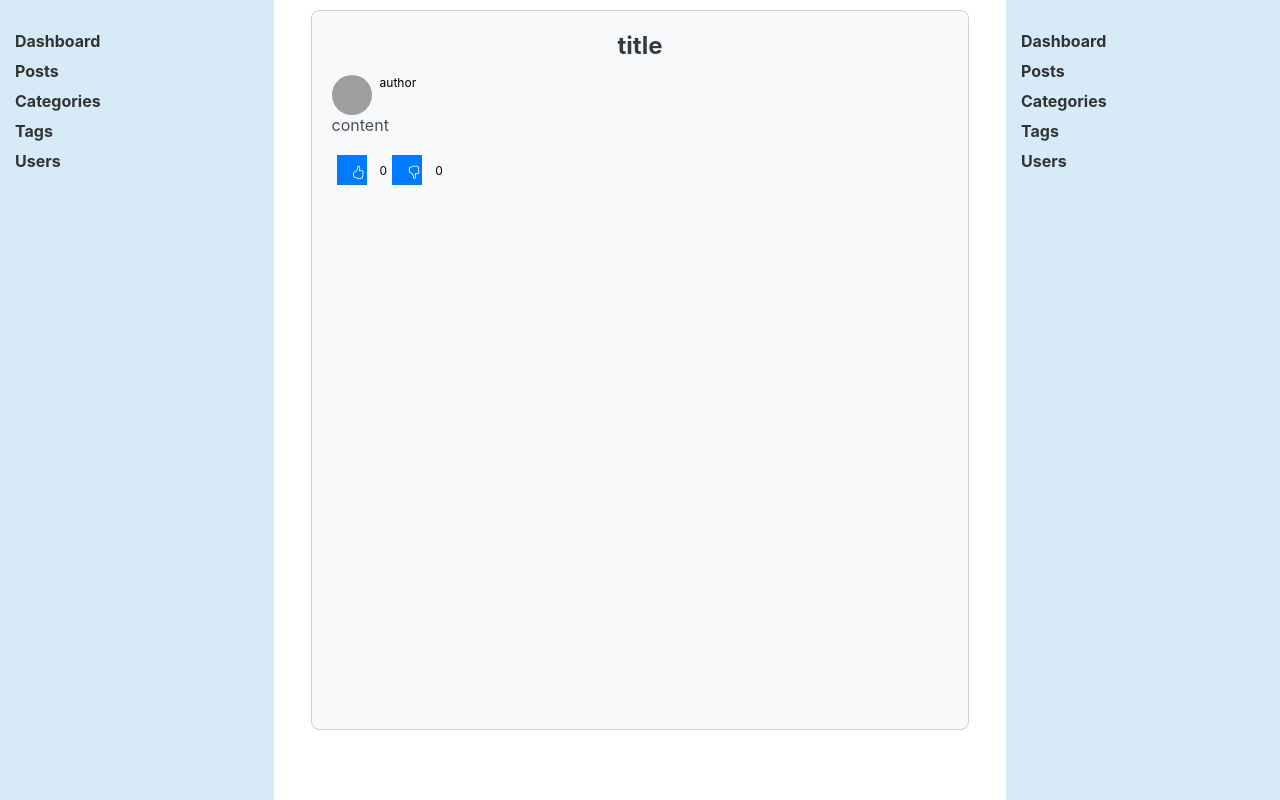
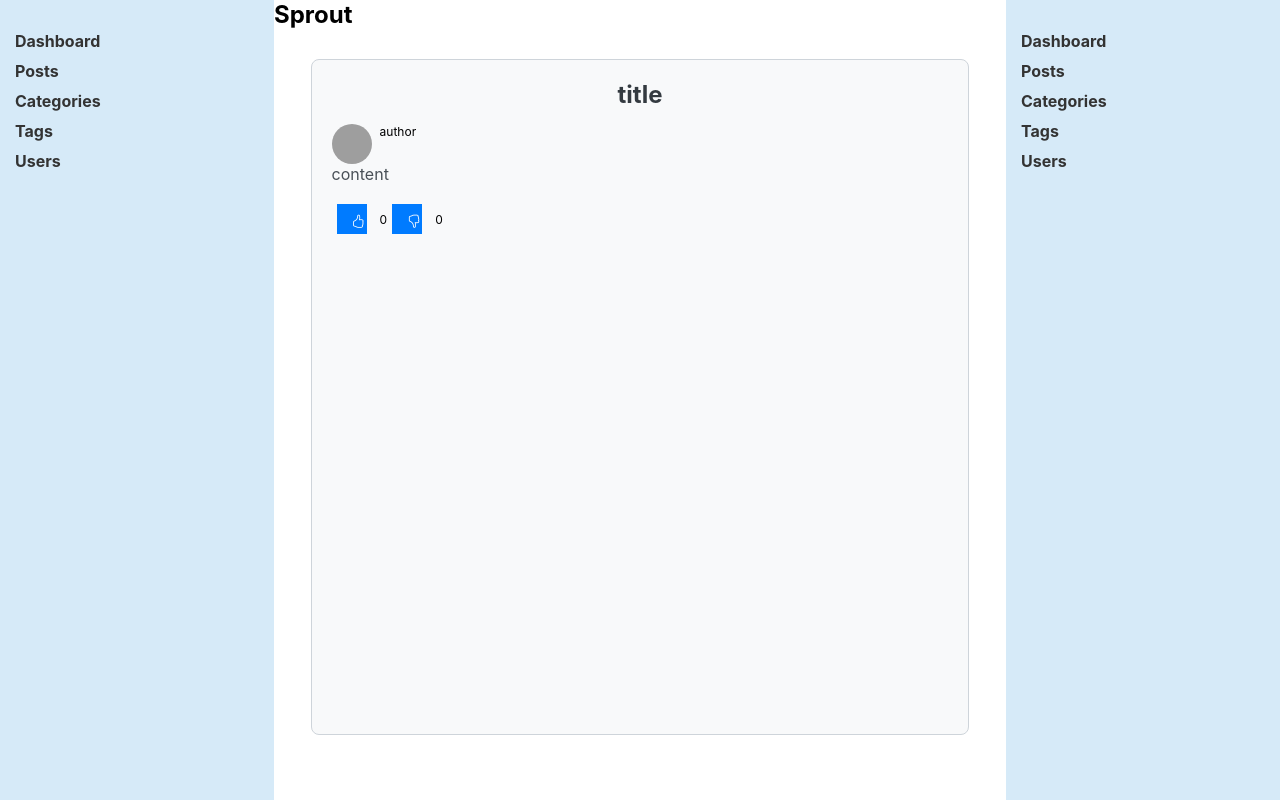
Before and after one commit to a-deep97/sprout, a React (Create React App) app in the folder sprout/sprout_ui/: page /sprout in a window 1280 px wide. Built offline with nearby package versions, Linux system fonts and the light colour scheme; grey boxes are pictures that could not be loaded; what quill-emoji would draw is missing.

Commit message:
added logo component

```diff
--- a/sprout/sprout_ui/src/static/css/page-body.css
+++ b/sprout/sprout_ui/src/static/css/page-body.css
@@ -13,6 +13,7 @@
   }
   .main-container {
     display: flex;
+    flex-direction: column;
     justify-content: center;
     align-items: flex-start;
     width: 60vw;
--- a/sprout/sprout_ui/src/static/js/home.js
+++ b/sprout/sprout_ui/src/static/js/home.js
@@ -4,12 +4,14 @@
 import LeftPanel from './utilities/left_panel';
 import RightPanel from './utilities/right_panel'
 import PostCard from './utilities/post_card';
+import Logo from './utilities/logo';
 
 const HomePage = () => {
   return (
     <div className='page-body'>
         <LeftPanel/>
         <div className="main-container">
+            <Logo/>
             <main class="col-md-9 ml-sm-auto col-lg-10 px-md-4 main-content">
                 <PostCard/>
             </main>
--- a/sprout/sprout_ui/src/static/js/sprout.js
+++ b/sprout/sprout_ui/src/static/js/sprout.js
@@ -4,12 +4,14 @@
 import LeftPanel from './utilities/left_panel';
 import RightPanel  from './utilities/right_panel';
 import SproutView from './utilities/sprout_view';
+import Logo from './utilities/logo';
 
 const Sprout = () => {
   return (
     <div className='page-body'>
         <LeftPanel/>
         <div className="main-container">
+            <Logo/>
             <main class="col-md-9 ml-sm-auto col-lg-10 px-md-4 main-content">
                 <SproutView/>
             </main>
--- /dev/null
+++ b/sprout/sprout_ui/src/static/js/utilities/logo.js
@@ -0,0 +1,11 @@
+import React from 'react';
+
+const Logo = () => {
+  return (
+    <div className='logo'>
+        <h2>Sprout</h2>
+    </div>
+  );
+};
+
+export default Logo;
```
